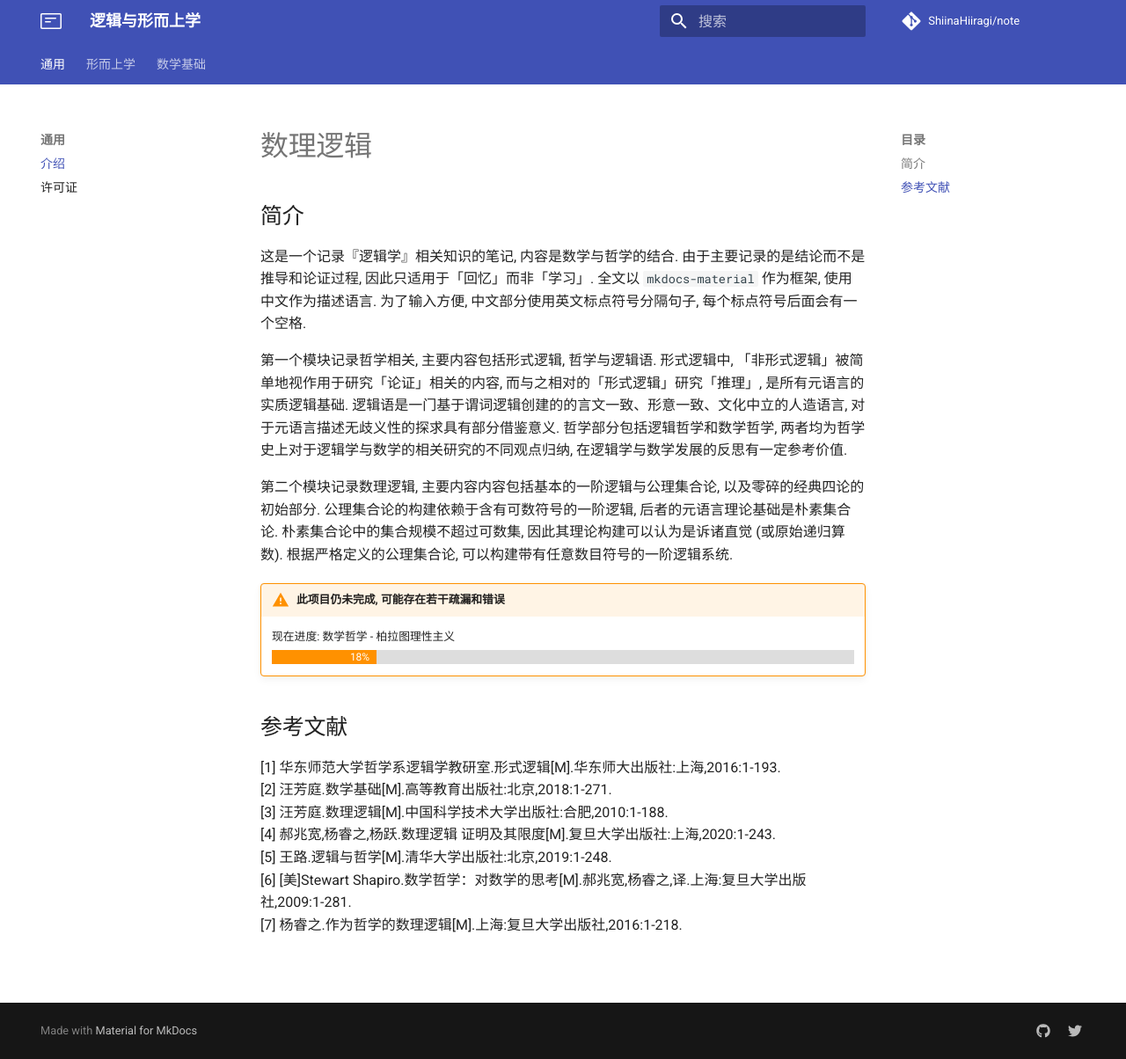
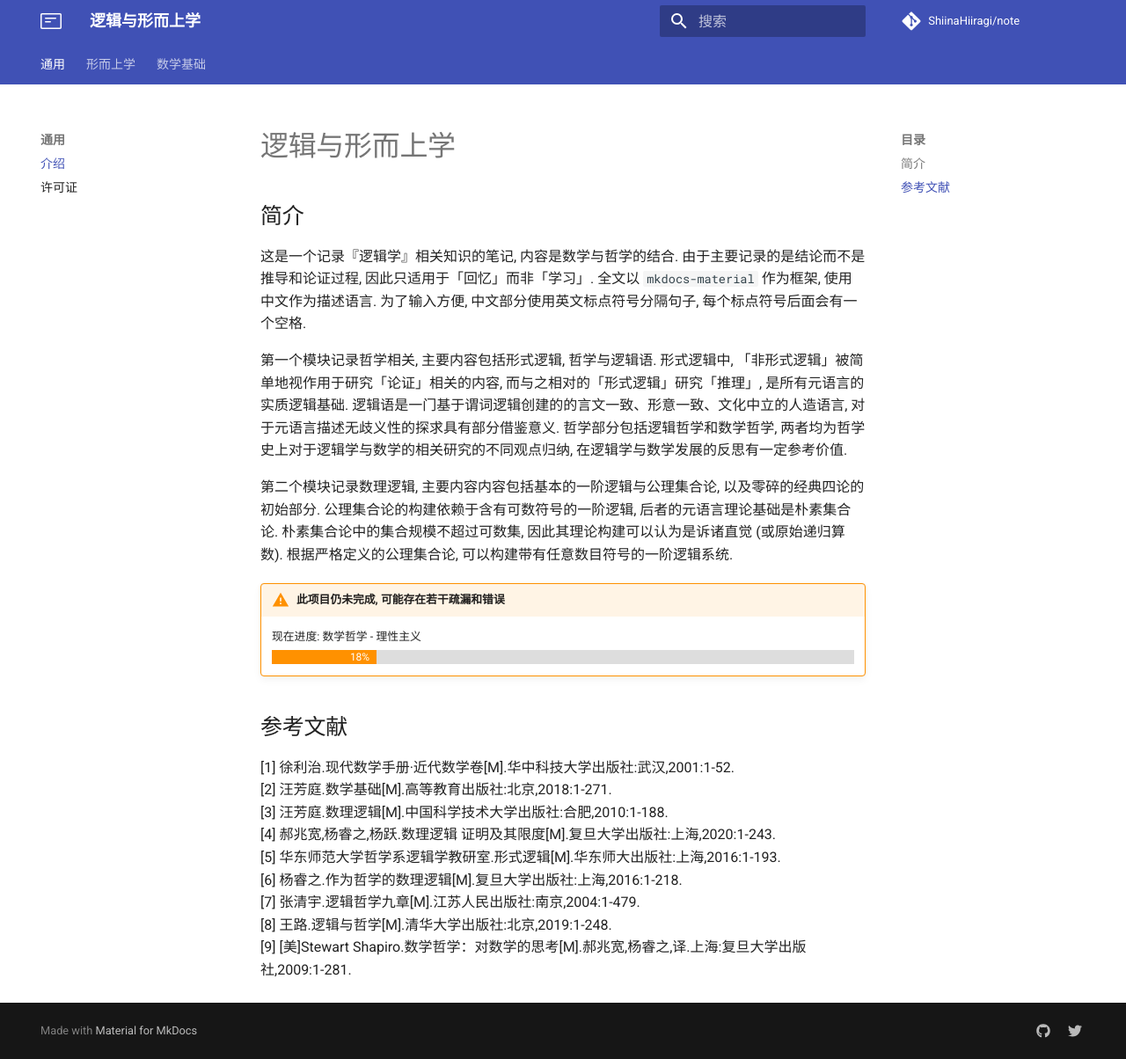
Before and after one commit to ShiinaHiiragi/note, an MkDocs documentation site: the page built from docs/index.md, in a window 1280 px wide and 1204 px high. Shown: the whole window at 88% size. Built offline with MkDocs 1.6.1 and Material for MkDocs 9.7.7, drawn with Linux system fonts in a browser that asks for light colours; comment, search, counter and statistics services are not loaded.

Commit message:
update reference

```diff
--- a/docs/index.md
+++ b/docs/index.md
@@ -1,4 +1,4 @@
-# 数理逻辑
+# 逻辑与形而上学
 
 ## 简介
 这是一个记录『逻辑学』相关知识的笔记, 内容是数学与哲学的结合. 由于主要记录的是结论而不是推导和论证过程, 因此只适用于「回忆」而非「学习」. 全文以 `mkdocs-material` 作为框架, 使用中文作为描述语言. 为了输入方便, 中文部分使用英文标点符号分隔句子, 每个标点符号后面会有一个空格.
@@ -8,16 +8,18 @@
 第二个模块记录数理逻辑, 主要内容内容包括基本的一阶逻辑与公理集合论, 以及零碎的经典四论的初始部分. 公理集合论的构建依赖于含有可数符号的一阶逻辑, 后者的元语言理论基础是朴素集合论. 朴素集合论中的集合规模不超过可数集, 因此其理论构建可以认为是诉诸直觉 (或原始递归算数). 根据严格定义的公理集合论, 可以构建带有任意数目符号的一阶逻辑系统.
 
 !!! warning "此项目仍未完成, 可能存在若干疏漏和错误"
-    <label> 现在进度: 数学哲学 - 柏拉图理性主义 </label>
+    <label> 现在进度: 数学哲学 - 理性主义 </label>
     <div class="progress-container">
         <div class="progress-percentage" style="width: 18%;"> 18% </div>
     </div>
 
 ## 参考文献
-[1] 华东师范大学哲学系逻辑学教研室.形式逻辑[M].华东师大出版社:上海,2016:1-193.
+[1] 徐利治.现代数学手册·近代数学卷[M].华中科技大学出版社:武汉,2001:1-52.
 [2] 汪芳庭.数学基础[M].高等教育出版社:北京,2018:1-271.
 [3] 汪芳庭.数理逻辑[M].中国科学技术大学出版社:合肥,2010:1-188.
 [4] 郝兆宽,杨睿之,杨跃.数理逻辑 证明及其限度[M].复旦大学出版社:上海,2020:1-243.
-[5] 王路.逻辑与哲学[M].清华大学出版社:北京,2019:1-248.
-[6] [美]Stewart Shapiro.数学哲学：对数学的思考[M].郝兆宽,杨睿之,译.上海:复旦大学出版社,2009:1-281.
-[7] 杨睿之.作为哲学的数理逻辑[M].上海:复旦大学出版社,2016:1-218.
+[5] 华东师范大学哲学系逻辑学教研室.形式逻辑[M].华东师大出版社:上海,2016:1-193.
+[6] 杨睿之.作为哲学的数理逻辑[M].复旦大学出版社:上海,2016:1-218.
+[7] 张清宇.逻辑哲学九章[M].江苏人民出版社:南京,2004:1-479.
+[8] 王路.逻辑与哲学[M].清华大学出版社:北京,2019:1-248.
+[9] [美]Stewart Shapiro.数学哲学：对数学的思考[M].郝兆宽,杨睿之,译.上海:复旦大学出版社,2009:1-281.
```
